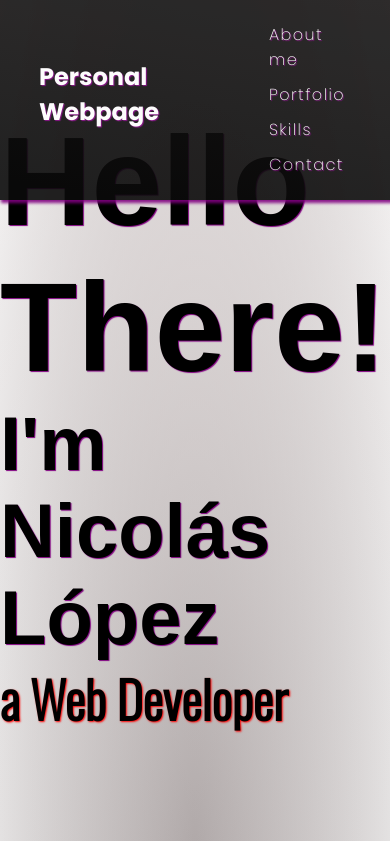
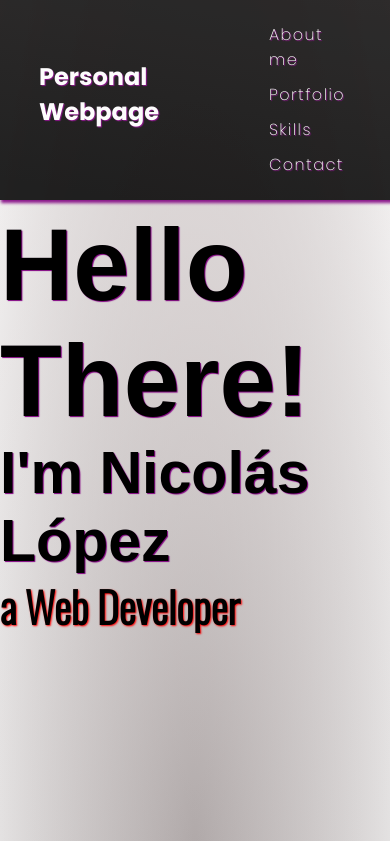
Before and after one commit to nycolop/Personal-Portfolio-Webpage, a plain HTML site: page index.html in a window 390 px wide. Shown: the top 841 px of the page. Drawn offline with nearby package versions, Linux system fonts and the light colour scheme; a web font is replaced by a local one.

Commit message:
Fixed some responsive errors

```diff
--- a/css/style.css
+++ b/css/style.css
@@ -381,6 +381,16 @@ footer .fp1 a:hover {
     nav {
         padding: 3% 4% 6% 10%;
     }
+
+    #welcome-section h1 {
+        font-size: 12vh;
+    }
+    #welcome-section h2 {
+        font-size: 7vh;
+    }
+    #welcome-section h3 {
+        font-size: 5vh;
+    }
 }
 
 @media screen and (max-height: 400px) {
```
